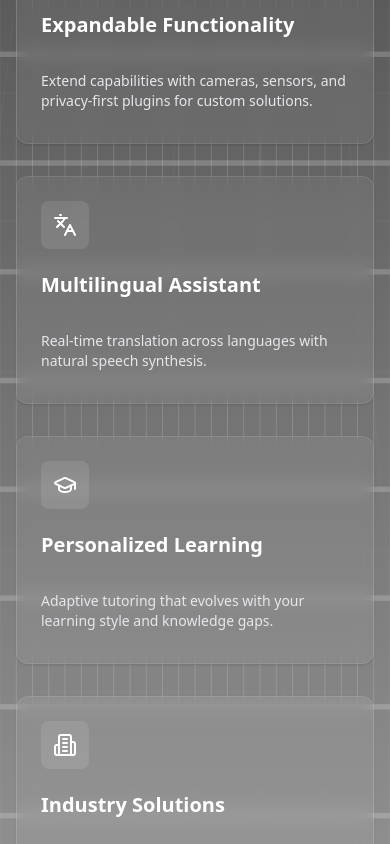
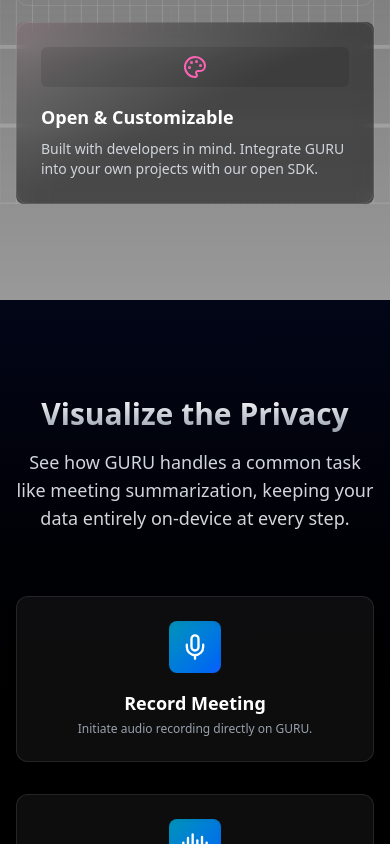
Before and after one commit to PoisedDok/aetherinc, a Next.js app: page / in a window 390 px wide. Shown: the part 3475-4319 px from the top of the page. Built offline with nearby package versions, Linux system fonts and the light colour scheme.

Commit message:
enhancements

```diff
--- a/package.json
+++ b/package.json
@@ -17,6 +17,7 @@
     "clsx": "^2.1.1",
     "framer-motion": "^12.5.0",
     "lucide-react": "^0.479.0",
+    "magic-ui-react": "^1.3.4",
     "motion": "^12.5.0",
     "next": "15.2.1",
     "react": "^19.0.0",
--- a/src/app/page.tsx
+++ b/src/app/page.tsx
@@ -5,6 +5,7 @@
 import Navbar from '@/components/Navbar';
 import Hero from '@/components/sections/Hero';
 import Features from '@/components/sections/Features';
+import VisualWorkflow from '@/components/sections/VisualWorkflow';
 import Terminal from '@/components/sections/Terminal';
 import Waitlist from '@/components/sections/Waitlist';
 import Footer from '@/components/Footer';
@@ -56,10 +57,11 @@
           waitlistRef={waitlistRef}
         />
         <Features featuresRef={featuresRef} />
+        <VisualWorkflow />
         <Terminal />
         <Waitlist waitlistRef={waitlistRef} />
       </main>
       <Footer />
-        </div>
+    </div>
   );
 }
--- a/src/components/Navbar.tsx
+++ b/src/components/Navbar.tsx
@@ -8,12 +8,18 @@
 import Link from 'next/link';
 
 interface NavbarProps {
-  scrollToSection: (ref: React.RefObject<HTMLElement | null>) => void;
-  featuresRef: React.RefObject<HTMLElement | null>;
-  waitlistRef: React.RefObject<HTMLElement | null>;
+  scrollToSection?: (ref: React.RefObject<HTMLElement | null>) => void;
+  featuresRef?: React.RefObject<HTMLElement | null>;
+  waitlistRef?: React.RefObject<HTMLElement | null>;
+  howItWorksRef?: React.RefObject<HTMLElement | null>;
 }
 
-export default function Navbar({ scrollToSection, featuresRef, waitlistRef }: NavbarProps) {
+export default function Navbar({
+  scrollToSection,
+  featuresRef,
+  waitlistRef,
+  howItWorksRef
+}: NavbarProps) {
   const [isScrolled, setIsScrolled] = useState(false);
   const { scrollY } = useScroll();
 
@@ -73,6 +79,7 @@
             transition={{ duration: 0.3 }}
             className="hidden sm:flex items-center gap-4"
           >
+            {scrollToSection && featuresRef && (
               <Button
                 variant="ghost"
                 onClick={() => scrollToSection(featuresRef)}
@@ -80,6 +87,7 @@
               >
                 Features
               </Button>
+            )}
             <Link href="/examples" passHref>
               <Button
                 variant="ghost"
@@ -101,7 +109,8 @@
               duration={10}
             />
             <Button
-              onClick={() => scrollToSection(waitlistRef)}
+              onClick={() => scrollToSection && waitlistRef && scrollToSection(waitlistRef)}
+              disabled={!scrollToSection || !waitlistRef}
               className={cn(
                 "relative font-semibold px-4 py-2 rounded-full transition-all duration-300",
                 isScrolled
--- a/src/components/sections/Features.tsx
+++ b/src/components/sections/Features.tsx
@@ -8,86 +8,89 @@
 import { RetroGrid } from '@/components/magicui/retro-grid';
 import { ShineBorder } from '@/components/magicui/shine-border';
 import { TiltCard } from '@/components/magicui/tilt-card';
+import { BentoGrid, BentoGridItem } from '@/components/magicui/bento-grid';
 
 // Icons
-import { CircuitBoard, Shield, Zap, LucideIcon, Wifi, Fingerprint, PlusCircle, Languages, GraduationCap, Building2 } from 'lucide-react';
+import { Bot, BrainCircuit, ShieldCheck, Gauge, Database, Layers, Palette, Server } from 'lucide-react';
 
-// Feature types
+// Feature type
 interface Feature {
-  icon: LucideIcon;
+  icon: React.ReactNode;
   title: string;
   description: string;
-  detail?: string;
-  delay: number;
-  highlight?: boolean;
+  className: string;
+  background?: React.ReactNode;
 }
 
-// Features array
+// Explicitly define icons as ReactNode before the array
+const BotIcon = <Bot className="h-6 w-6 text-purple-400" />;
+const BrainCircuitIcon = <BrainCircuit className="h-6 w-6 text-cyan-400" />;
+const ShieldCheckIcon = <ShieldCheck className="h-6 w-6 text-green-400" />;
+const GaugeIcon = <Gauge className="h-6 w-6 text-red-400" />;
+const DatabaseIcon = <Database className="h-6 w-6 text-yellow-400" />;
+const LayersIcon = <Layers className="h-6 w-6 text-blue-400" />;
+const ServerIcon = <Server className="h-6 w-6 text-orange-400" />;
+const PaletteIcon = <Palette className="h-6 w-6 text-pink-400" />;
+
+// Assign the ReactNode variables to the icon property
 const features: Feature[] = [
   {
-    icon: CircuitBoard,
-    title: "67 TOPS Neural Engine",
-    description: "NVIDIA Orin Jetson Super platform delivers lightning-fast AI inference on your local device.",
-    detail: "Built on NVIDIA's cutting-edge architecture, our 67 TOPS NPU efficiently runs complex models like Llama and Mistral with minimal power consumption.",
-    delay: 0.1,
-    highlight: true
+    icon: BotIcon,
+    title: "Truly Private AI Core",
+    description: "Think Jarvis, but private. GURU processes everything on-device. Your data, thoughts, and conversations stay yours, always.",
+    className: "lg:col-span-2",
+    background: <div className="absolute inset-0 bg-gradient-to-br from-purple-900/30 via-black to-black opacity-50 group-hover:opacity-70 transition-opacity"></div>
   },
   {
-    icon: Shield,
-    title: "Secure Enclave",
-    description: "Hardware-level security ensures all your personal data and interactions remain private.",
-    detail: "Advanced encryption and isolated processing guarantees your data never leaves your device without explicit permission.",
-    delay: 0.2
+    icon: BrainCircuitIcon,
+    title: "67 TOPS Neural Engine",
+    description: "Blazing-fast AI powered by NVIDIA Orin Jetson Super. Handles complex tasks locally with ease.",
+    className: "lg:col-span-1",
+    background: <div className="absolute inset-0 bg-gradient-radial from-cyan-900/20 to-transparent"></div>
   },
   {
-    icon: Zap,
-    title: "Ultra-Low Latency",
-    description: "AI responses in milliseconds without cloud round-trips for smooth, real-time interactions.",
-    detail: "Experience conversation-quality response times of under 100ms, eliminating the lag and disconnection issues common with cloud-based AI.",
-    delay: 0.3
+    icon: ShieldCheckIcon,
+    title: "Hardware Secure Enclave",
+    description: "Fort Knox for your data. Dedicated hardware security isolates and protects your sensitive information.",
+    className: "lg:col-span-1",
+    background: <div className="absolute inset-0 bg-gradient-radial from-green-900/20 to-transparent"></div>
   },
   {
-    icon: Wifi,
-    title: "Optional Cloud Sync",
-    description: "Selectively sync your data across devices with end-to-end encryption when you choose.",
-    detail: "Control exactly what data gets synchronized, with granular permissions and automatic encryption to maintain privacy across your devices.",
-    delay: 0.4
+    icon: GaugeIcon,
+    title: "Millisecond Latency",
+    description: "Instantaneous responses. No cloud lag, just fluid interaction, like a natural conversation.",
+    className: "lg:col-span-1",
+    background: <div className="absolute inset-0 bg-gradient-radial from-red-900/20 to-transparent"></div>
   },
   {
-    icon: Fingerprint,
-    title: "Biometric Authentication",
-    description: "Multi-layer security with fingerprint and voice recognition for personalized access.",
-    detail: "Instantly recognize authorized users through multiple biometric factors, ensuring both security and a personalized AI experience.",
-    delay: 0.5
+    icon: DatabaseIcon,
+    title: "On-Device Knowledge",
+    description: "GURU learns *locally*. It adapts to you without sending your behaviour patterns to the cloud.",
+    className: "lg:col-span-1",
+    background: <div className="absolute inset-0 bg-gradient-radial from-yellow-900/15 to-transparent"></div>
   },
   {
-    icon: PlusCircle,
-    title: "Expandable Functionality",
-    description: "Extend capabilities with cameras, sensors, and privacy-first plugins for custom solutions.",
-    detail: "The modular hardware design allows for easy integration of additional sensors or specialized tools for your specific needs.",
-    delay: 0.6
+    icon: LayersIcon,
+    title: "Modular & Expandable",
+    description: "Add cameras, sensors, or custom modules. GURU adapts to your specific needs.",
+    className: "lg:col-span-1",
+    background: <div className="absolute inset-0 bg-gradient-radial from-blue-900/20 to-transparent"></div>
   },
   {
-    icon: Languages,
-    title: "Multilingual Assistant",
-    description: "Real-time translation across languages with natural speech synthesis.",
-    detail: "aetherinc's on-device processing enables fluent translation in over 40 languages without internet connectivity.",
-    delay: 0.7
+    icon: ServerIcon,
+    title: "Optional Secure Sync",
+    description: "Choose to sync data across *your* devices with end-to-end encryption. You control the keys.",
+    className: "lg:col-span-1",
+    background: <div className="absolute inset-0 bg-gradient-radial from-orange-900/15 to-transparent"></div>
   },
-  {
-    icon: GraduationCap,
-    title: "Personalized Learning",
-    description: "Adaptive tutoring that evolves with your learning style and knowledge gaps.",
-    detail: "Create personalized learning plans with interactive lessons, quizzes, and explanations tailored to your pace.",
-    delay: 0.8
+   {
+    icon: PaletteIcon,
+    title: "Open & Customizable",
+    description: "Built with developers in mind. Integrate GURU into your own projects with our open SDK.",
+    className: "lg:col-span-2",
+    background: <div className="absolute inset-0 bg-gradient-to-br from-pink-900/20 via-black to-black opacity-50 group-hover:opacity-70 transition-opacity"></div>
   },
-  {
-    icon: Building2,
-    title: "Industry Solutions",
-    description: "Specialized configurations for healthcare, manufacturing, education, and more.",
-    detail: "Custom workflows and dedicated processing for industry-specific tasks, from healthcare documentation to manufacturing quality control.",
-    delay: 0.9
-  }
+
 ];
 
 // Feature section props type
@@ -167,106 +170,26 @@
           </motion.p>
         </motion.div>
 
-        <div className="grid grid-cols-1 md:grid-cols-2 lg:grid-cols-3 gap-8">
-          {features.map((feature, index) => (
-            index === 0 ? (
-              // First feature box without animation
-              <div key={index} className="h-full">
-                <div className="relative group h-full">
-                  <Card className={cn(
-                    "h-full backdrop-blur-sm border-white/10 transition-all duration-300 hover:border-white/20 overflow-hidden relative",
-                    feature.highlight
-                      ? "bg-transparent"
-                      : "bg-white/5"
-                  )}>
-                    <CardHeader className="pb-2 relative z-10">
-                      <div className="bg-white/10 w-12 h-12 rounded-lg flex items-center justify-center mb-4">
-                        <feature.icon className="w-6 h-6 text-white" />
-                      </div>
-                      <CardTitle className="text-xl font-semibold text-white">{feature.title}</CardTitle>
-                    </CardHeader>
-                    <CardContent className="relative z-10">
-                      <CardDescription className="text-gray-200 mb-2">{feature.description}</CardDescription>
-                      {feature.detail && (
-                        <p className="text-sm text-gray-300 mt-2">
-                          {feature.detail}
-                        </p>
-                      )}
-                    </CardContent>
-                  </Card>
-                </div>
+        <BentoGrid className="lg:grid-rows-3 max-w-6xl mx-auto">
+          {features.map((feature, i) => (
+            <motion.div
+               key={i}
+               variants={{ hidden: { opacity: 0, y: 20 }, visible: { opacity: 1, y: 0 } }}
+               className={cn("relative rounded-lg overflow-hidden", feature.className)}
+            >
+              {feature.background || <div className="absolute inset-0 bg-white/5 group-hover/bento:bg-white/10 transition-colors"></div>}
+
+              <div className="relative z-10 h-full">
+                <BentoGridItem
+                  header={<div className="p-2 rounded-md bg-black/10 flex items-center justify-center">{feature.icon}</div>}
+                  title={feature.title}
+                  description={feature.description}
+                  className={cn("group/bento hover:shadow-xl transition-shadow duration-200 h-full")}
+                />
               </div>
-            ) : (
-              // Remaining feature boxes with animation
-              <TiltCard
-                key={index}
-                className="h-full"
-                tiltMax={8}
-                scale={1.02}
-              >
-                <motion.div
-                  initial={{ opacity: 0, y: 20 }}
-                  whileInView={{ opacity: 1, y: 0 }}
-                  transition={{ duration: 0.5, delay: feature.delay }}
-                  viewport={{ once: true, margin: "-10%" }}
-                  onMouseEnter={() => setIsHoveredMap(prev => ({...prev, [index]: true}))}
-                  onMouseLeave={() => setIsHoveredMap(prev => ({...prev, [index]: false}))}
-                  className="relative group h-full"
-                >
-                  <ShineBorder
-                    className={cn(
-                      "absolute inset-0 rounded-lg transition-opacity duration-300",
-                      isHoveredMap[index] || feature.highlight ? "opacity-100" : "opacity-0",
-                    )}
-                    borderWidth={1}
-                    shineColor={feature.highlight ?
-                      ["rgba(255, 255, 255, 0.3)", "rgba(255, 255, 255, 0.6)"] :
-                      ["rgba(255, 255, 255, 0.1)", "rgba(255, 255, 255, 0.3)"]}
-                    duration={feature.highlight ? 10 : 14}
-                  />
-                  <Card className={cn(
-                    "h-full backdrop-blur-sm border-white/10 transition-all duration-300 hover:border-white/20 overflow-hidden relative",
-                    feature.highlight
-                      ? "bg-transparent"
-                      : "bg-white/5"
-                  )}>
-                    <CardHeader className="pb-2 relative z-10">
-                      <div className="bg-white/10 w-12 h-12 rounded-lg flex items-center justify-center mb-4">
-                        <feature.icon className="w-6 h-6 text-white" />
-                      </div>
-                      <CardTitle className="text-xl font-semibold text-white">{feature.title}</CardTitle>
-                    </CardHeader>
-                    <CardContent className="relative z-10">
-                      <CardDescription className="text-gray-200 mb-2">{feature.description}</CardDescription>
-                      {feature.detail && (
-                        <motion.p
-                          initial={{ opacity: 0, height: 0 }}
-                          animate={{
-                            opacity: isHoveredMap[index] ? 1 : 0,
-                            height: isHoveredMap[index] ? "auto" : 0
-                          }}
-                          transition={{ duration: 0.3 }}
-                          className="text-sm text-gray-300 mt-2 overflow-hidden"
-                        >
-                          {feature.detail}
-                        </motion.p>
-                      )}
-                    </CardContent>
-
-                    {feature.highlight && (
-                      <div className="absolute inset-0 rounded-lg pointer-events-none">
-                        <div className="absolute inset-0 overflow-hidden rounded-lg">
-                          <div className="absolute -inset-[100%] animate-[spin_5s_linear_infinite] bg-[conic-gradient(from_0deg,transparent_0_340deg,white_360deg)]" />
-                        </div>
-                        <div className="absolute inset-[1px] rounded-lg bg-gradient-to-br from-white/10 to-white/5" />
-                      </div>
-                    )}
-                  </Card>
-                </motion.div>
-              </TiltCard>
-            )
+            </motion.div>
           ))}
-        </div>
+        </BentoGrid>
       </div>
     </section>
   );
--- /dev/null
+++ b/src/components/sections/VisualWorkflow.tsx
@@ -0,0 +1,112 @@
+"use client";
+
+import React, { useRef } from 'react';
+import { motion, useInView } from 'framer-motion';
+import { Mic, AudioLines, FileCog, FileCheck, ArrowRight } from 'lucide-react';
+import { cn } from '@/lib/utils';
+
+// Workflow steps data
+const workflowSteps = [
+  { icon: Mic, label: "Record Meeting", description: "Initiate audio recording directly on GURU." },
+  { icon: AudioLines, label: "Local Speech-to-Text", description: "Audio is transcribed into text entirely on the device." },
+  { icon: FileCog, label: "On-Device Summarization", description: "The local LLM processes the transcript to create a concise summary." },
+  { icon: FileCheck, label: "Secure Summary Ready", description: "The private summary is instantly available only on your GURU." },
+];
+
+// Animation variants
+const containerVariants = {
+  hidden: { opacity: 0 },
+  visible: {
+    opacity: 1,
+    transition: {
+      staggerChildren: 0.4, // Time between each child animation
+      delayChildren: 0.2,   // Initial delay before first child starts
+    },
+  },
+};
+
+const itemVariants = {
+  hidden: { opacity: 0, y: 20, scale: 0.95 },
+  visible: {
+    opacity: 1,
+    y: 0,
+    scale: 1,
+    transition: { duration: 0.5, ease: "easeOut" }
+  },
+};
+
+const arrowVariants = {
+  hidden: { pathLength: 0, opacity: 0 },
+  visible: {
+    pathLength: 1,
+    opacity: 1,
+    transition: { duration: 0.8, ease: "easeInOut" }
+  },
+};
+
+export default function VisualWorkflow() {
+  const ref = useRef(null);
+  const isInView = useInView(ref, { once: true, amount: 0.3 });
+
+  return (
+    <section ref={ref} className="py-24 md:py-32 bg-gradient-to-b from-slate-950 via-black to-black relative overflow-hidden">
+      <div className="container mx-auto px-4 z-10 relative">
+        <motion.div
+          initial={{ opacity: 0, y: -20 }}
+          animate={isInView ? { opacity: 1, y: 0 } : { opacity: 0, y: -20 }}
+          transition={{ duration: 0.6 }}
+          className="text-center mb-16 md:mb-20 max-w-3xl mx-auto"
+        >
+          <h2 className="text-3xl md:text-5xl font-bold mb-4 bg-clip-text text-transparent bg-gradient-to-b from-white to-gray-400">
+            Visualize the Privacy
+          </h2>
+          <p className="text-lg md:text-xl text-gray-300">
+            See how GURU handles a common task like meeting summarization, keeping your data entirely on-device at every step.
+          </p>
+        </motion.div>
+
+        <motion.div
+          className="flex flex-col md:flex-row items-center justify-center gap-8 md:gap-4 lg:gap-8"
+          variants={containerVariants}
+          initial="hidden"
+          animate={isInView ? "visible" : "hidden"}
+        >
+          {workflowSteps.map((step, index) => (
+            <React.Fragment key={index}>
+              {/* Workflow Step Card */}
+              <motion.div
+                variants={itemVariants}
+                className="flex flex-col items-center text-center p-6 bg-white/5 border border-white/10 rounded-xl shadow-lg w-full md:w-52 lg:w-60"
+              >
+                <div className="mb-4 p-3 rounded-lg bg-gradient-to-br from-cyan-600 to-blue-600 shadow-inner">
+                  <step.icon size={28} className="text-white" />
+                </div>
+                <h3 className="text-lg font-semibold mb-1 text-white">{step.label}</h3>
+                <p className="text-xs text-gray-400">{step.description}</p>
+              </motion.div>
+
+              {/* Connecting Arrow (not shown after the last item) */}
+              {index < workflowSteps.length - 1 && (
+                <motion.div
+                    className="hidden md:block mx-2 lg:mx-4"
+                    variants={itemVariants} // Reuse item animation slightly delayed
+                >
+                    <ArrowRight size={32} className="text-gray-600" />
+                    {/* Advanced: Replace with animated SVG line later if desired */}
+                    {/* <svg width="50" height="30" viewBox="0 0 50 30" fill="none" xmlns="http://www.w3.org/2000/svg">
+                      <motion.path
+                        d="M0 15 Q 25 0, 50 15"
+                        stroke="rgba(255, 255, 255, 0.3)"
+                        strokeWidth="2"
+                        variants={arrowVariants}
+                      />
+                    </svg> */}
+                </motion.div>
+              )}
+            </React.Fragment>
+          ))}
+        </motion.div>
+      </div>
+    </section>
+  );
+}
```
Also changed, not shown: src/app/examples/page.tsx (+5 -9 lines), 1 other file (tests, documents, lock files or other folders). Lines whose indentation alone changed are shown as unchanged.
